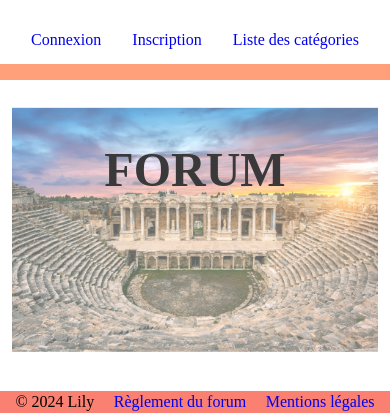
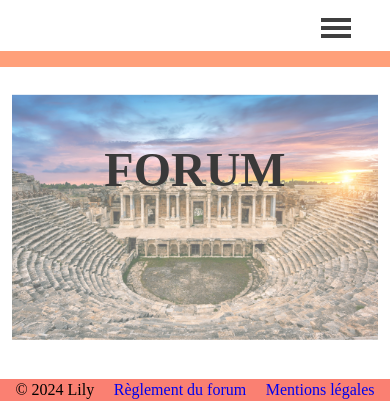
Before and after one commit to renaulaury/forum, a PHP site: page / in a window 390 px wide. Shown: the top 420 px of the page. Run offline with PHP 8.4, Linux system fonts and the light colour scheme; some libraries are stand-ins or nearby versions.

Commit message:
responsive avec menu burger et maj bdd

```diff
--- a/public/css/style.css
+++ b/public/css/style.css
@@ -18,8 +18,12 @@ body {
     flex-direction: row;
     align-items: center;
     justify-content: space-evenly;
+    color: rgb(34, 34, 34);
+}
+
+#navbar li {
     text-decoration: none;
-    color: rgb(34, 34, 34);
+    list-style: none;
 }
 
 .mailLogin {
@@ -28,6 +32,10 @@ body {
 
 .mdpLogin {
     width: 25%;
+}
+
+.burger_button {
+    display: none;
 }
 
 /*Espace principal*/
@@ -206,17 +214,17 @@ input, textarea {
 }
 
 .blockForm {
-    width: 100%;  /* 100% pour qu'il prenne toute la largeur disponible */
-    max-width: 600px; /* Limite la largeur maximale */
+    width: 100%;
+    max-width: 600px;
     padding: 2% 0;
     display: flex;
-    flex-wrap: wrap; /* Permet aux éléments de se replier sur plusieurs lignes */
+    flex-wrap: wrap;
     justify-content: space-between;
 }
 
 .topicTitle,
 .textTopic {
-    width: 100%;  /* Par défaut, occupe toute la largeur */
+    width: 100%;
     padding: 10px;
 }
 
@@ -246,35 +254,12 @@ input, textarea {
     border-radius: 50px;
     background-color: rgb(187, 182, 182);
     border: none;
-    font-size: 1.2em; /* Ajuste la taille de texte sur mobile */
+    font-size: 1.2em;
 }
 
 .button input:hover {
     background: linear-gradient(to right, #FFBFA6 0%, #FA8072 100%);
 }
-
-/* Responsive */
-
-
-@media (max-width: 600px) {
-    form {
-        font-size: 1em;
-    }
-
-    .blockForm {
-        width: 90%;
-    }
-
-    .topicTitle,
-    .textTopic, .mailLogin {
-        width: 100%;
-    }
-
-    .button input {
-        padding: 10px 40px;
-    }
-}
-
 
 
 /*Footer*/
@@ -294,9 +279,91 @@ footer a {
 }
 
 
-/* Pour les tablettes et écrans moyens */
-@media (max-width: 1024px) {
+
+
+/* Responsive */
+@media (max-width: 600px) {
+    form {
+        font-size: 1em;
+    }
+
     .blockForm {
-        width: 50%; /* Prend 50% de la largeur sur tablettes */
+        width: 90%;
+    }
+
+    .topicTitle,
+    .textTopic, .mailLogin {
+        width: 100%;
+    }
+
+    .button input {
+        padding: 10px 40px;
+        background: linear-gradient(to right, #FFBFA6 0%, #FA8072 100%);
+    }
+
+    #navbar {
+        display: none;
+    }
+
+    /*Burger*/
+    .burger_button {
+        display: flex;
+        flex-direction: column;
+        align-items: flex-end;
+        justify-content: center;
+        cursor: pointer;
+        width: 90%;
+        padding-bottom: 3%;
+    }
+
+    .burger_button .line {
+        width: 30px;
+        height: 4px;
+        margin: 2px 0;
+        background-color: rgb(63, 63, 63);
+        transition: all 0.3s ease;
+    }
+
+    .burger_button.open .line:nth-child(1) {
+        transform: rotate(-40deg) translate(-0px, 10px);
+    }
+    .burger_button.open .line:nth-child(2) {
+        opacity: 0;
+    }
+    .burger_button.open .line:nth-child(3) {
+        transform: rotate(40deg) translate(-0px, -10px);
+    }
+
+    /* Menu déroulant */
+    #navbar.open {
+        display: flex;
+        flex-direction: column;
+        position: absolute;
+        left: 65%;
+        top: 6%;
+        border: 1px solid salmon;
+        border-radius: 10px;
+        background-color: white;
+        padding: 3% 1%;
+        width: 30%;
+        height: 100px;
+        color: rgb(63, 63, 63);
+    }
+
+
+    ol li {
+        width: 100%;
+        padding-bottom: 5%;
     }
 }
+
+@media (max-width: 1024px) {
+    .topicTitle,
+    .textTopic, .mailLogin {
+        width: 100%;
+    }
+
+    .blockForm {
+        width: 50%;
+    }
+}
--- a/public/js/script.js
+++ b/public/js/script.js
@@ -0,0 +1,14 @@
+const burgerBtn = document.querySelector('.burger_button');
+const navLinks = document.querySelector('#navbar');
+
+burgerBtn.addEventListener('click', () => {
+    burgerBtn.classList.toggle('open');
+    navLinks.classList.toggle('open');
+});
+
+// Ajoutez cet événement pour fermer le menu lorsque la croix est cliquée
+const closeButton = document.querySelector('ol::before');
+closeButton.addEventListener('click', () => {
+    burgerBtn.classList.remove('open');
+    navLinks.classList.remove('open');
+});
--- a/view/layout.php
+++ b/view/layout.php
@@ -20,12 +20,19 @@
 
                 <header>
                     <nav>
-                        <div id="navbar">
+                        <div class="burger_button">
+                            <div class="line"></div>
+                            <div class="line"></div>
+                            <div class="line"></div>
+                        </div>
+
+                        <div >
+                            <ol id="navbar">
                             <!-- <a href="index.php?ctrl=home&action=home">Accueil</a> -->
                             <?php
                             if(App\Session::isAdmin()){
                                 ?>
-                                <!-- <a href="index.php?ctrl=home&action=users">Voir la liste des gens</a> -->
+                                <!-- <li><a href="index.php?ctrl=home&action=users">Voir la liste des gens</a></li> -->
                             <?php } ?>
 
 
@@ -33,19 +40,20 @@
                             // si l'utilisateur est connecté
                             if(App\Session::getUser()){
                                 ?>
-                                <a href="index.php?ctrl=security&action=profile"><span class="fas fa-user"></span>&nbsp;<?= App\Session::getUser()?></a>
-                                <a href="index.php?ctrl=security&action=logout">Déconnexion</a>
-                                <a href="index.php?ctrl=forum&action=index">Liste des catégories</a>
+                                <li><a href="index.php?ctrl=security&action=profile"><span class="fas fa-user"></span>&nbsp;<?= App\Session::getUser()?></a></li>
+                                <li><a href="index.php?ctrl=security&action=logout">Déconnexion</a></li>
+                                <li><a href="index.php?ctrl=forum&action=index">Liste des catégories</a></li>
                                 <?php
                             }
                             else{
                                 ?>
-                                <a href="index.php?ctrl=security&action=login">Connexion</a>
-                                <a href="index.php?ctrl=security&action=register">Inscription</a>
-                                <a href="index.php?ctrl=forum&action=index">Liste des catégories</a>
+                                <li><a href="index.php?ctrl=security&action=login">Connexion</a></li>
+                                <li><a href="index.php?ctrl=security&action=register">Inscription</a></li>
+                                <li><a href="index.php?ctrl=forum&action=index">Liste des catégories</a></li>
                             <?php
                             }
                         ?>
+                            </ol>
                         </div>
 
                         <div class="bande"></div>
```
Also changed, not shown: 00_etude_besoins/bddOriginale.sql (+11 -7 lines).
